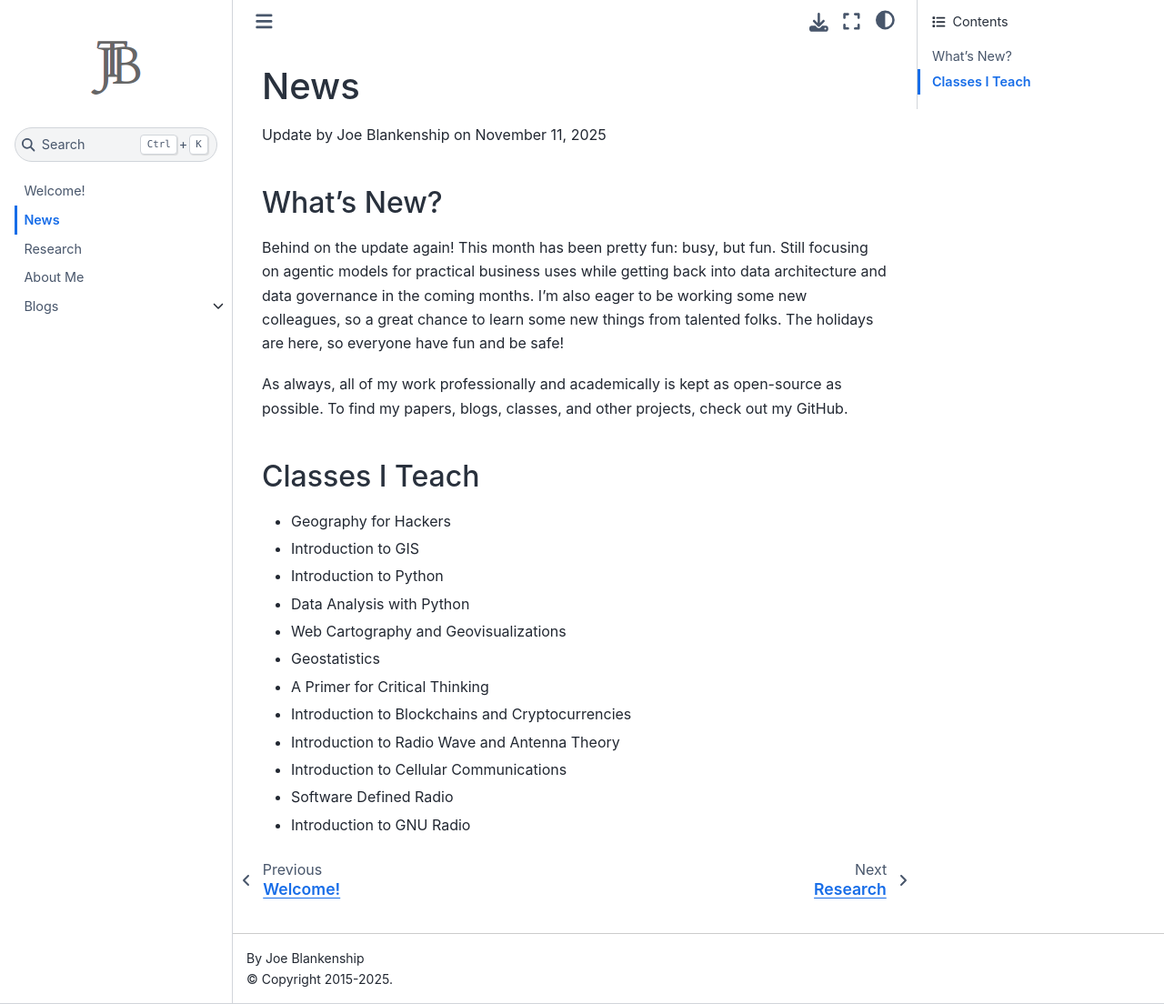
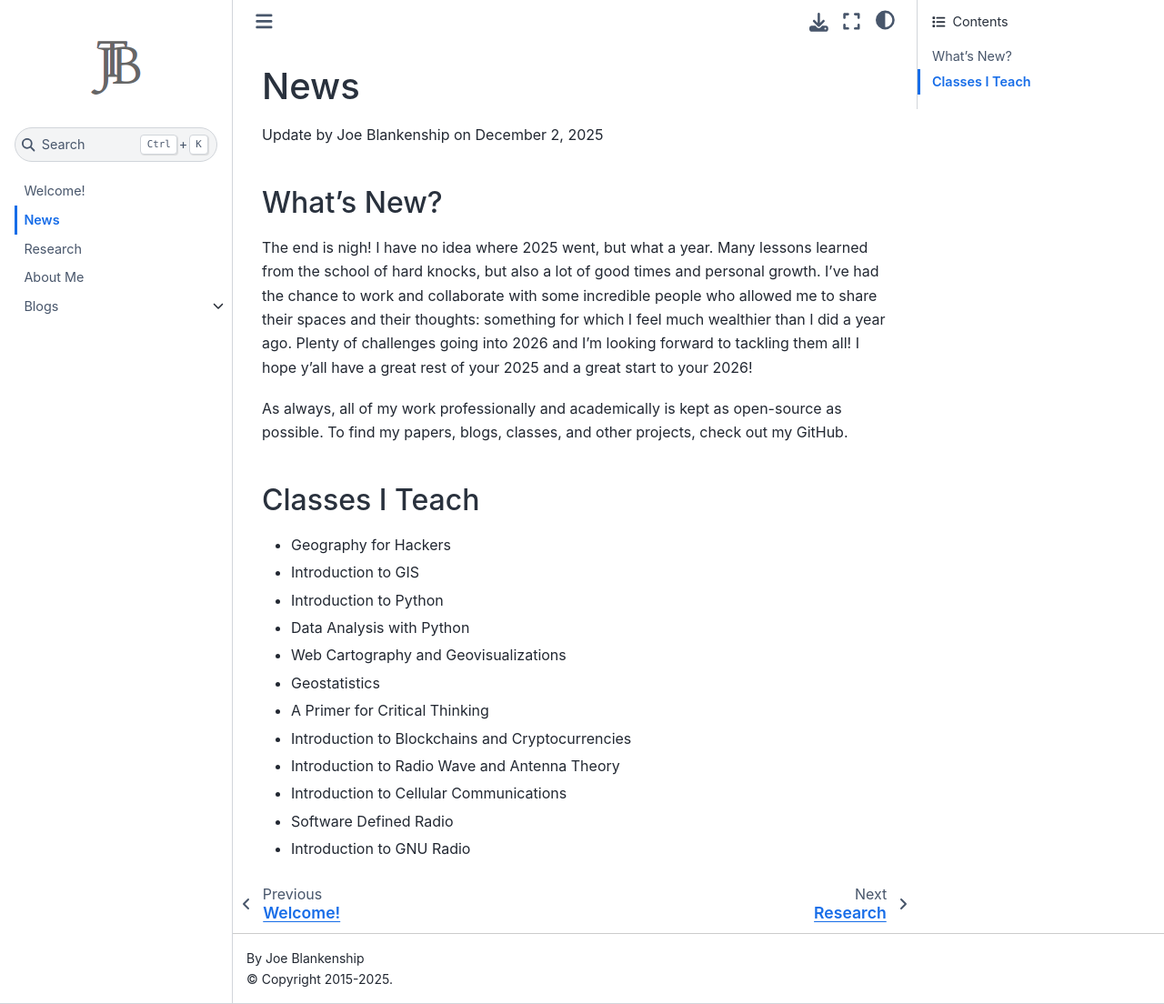
Before and after one commit to joeblankenship1/thejoeblankenship, a Jupyter Book: the page built from website/news.md, in a window 1280 px wide and 1104 px high. Shown: the whole window at 91% size. Built offline with Jupyter Book 1.0.4 settings and Sphinx 7.4.7 and the Sphinx Book theme 1.1.4, drawn with Linux system fonts in a browser that asks for light colours.

Commit message:
updated news and rss

```diff
--- a/website/news.md
+++ b/website/news.md
@@ -1,10 +1,10 @@
 # News
 
-Update by Joe Blankenship on November 11, 2025
+Update by Joe Blankenship on December 2, 2025
 
 ## What's New?
 
-Behind on the update again! This month has been pretty fun: busy, but fun. Still focusing on agentic models for practical business uses while getting back into data architecture and data governance in the coming months. I'm also eager to be working some new colleagues, so a great chance to learn some new things from talented folks. The holidays are here, so everyone have fun and be safe!
+The end is nigh! I have no idea where 2025 went, but what a year. Many lessons learned from the school of hard knocks, but also a lot of good times and personal growth. I've had the chance to work and collaborate with some incredible people who allowed me to share their spaces and their thoughts: something for which I feel much wealthier than I did a year ago. Plenty of challenges going into 2026 and I'm looking forward to tackling them all! I hope y'all have a great rest of your 2025 and a great start to your 2026!
 
 As always, all of my work professionally and academically is kept as open-source as possible. To find my papers, blogs, classes, and other projects, check out my GitHub.
 
--- a/website/rss/thejoeblankenship_rss.xml
+++ b/website/rss/thejoeblankenship_rss.xml
@@ -19,11 +19,11 @@ xmlns:atom="http://www.w3.org/2005/Atom"
 <language>en</language>
 
 <item>
-  <title>News for November!</title>
+  <title>News for December!</title>
   <guid isPermaLink="true">https://thejoeblankenship.com/news</guid>
   <link>https://thejoeblankenship.com/news</link>
-  <pubDate>Tue, 11 November 2025 05:00:00 +0500</pubDate>
-  <description>Latest updates for November 2025!</description>
+  <pubDate>Tue, 02 December 2025 05:00:00 +0500</pubDate>
+  <description>Latest updates for December 2025!</description>
 </item>
 
 <item>
```
